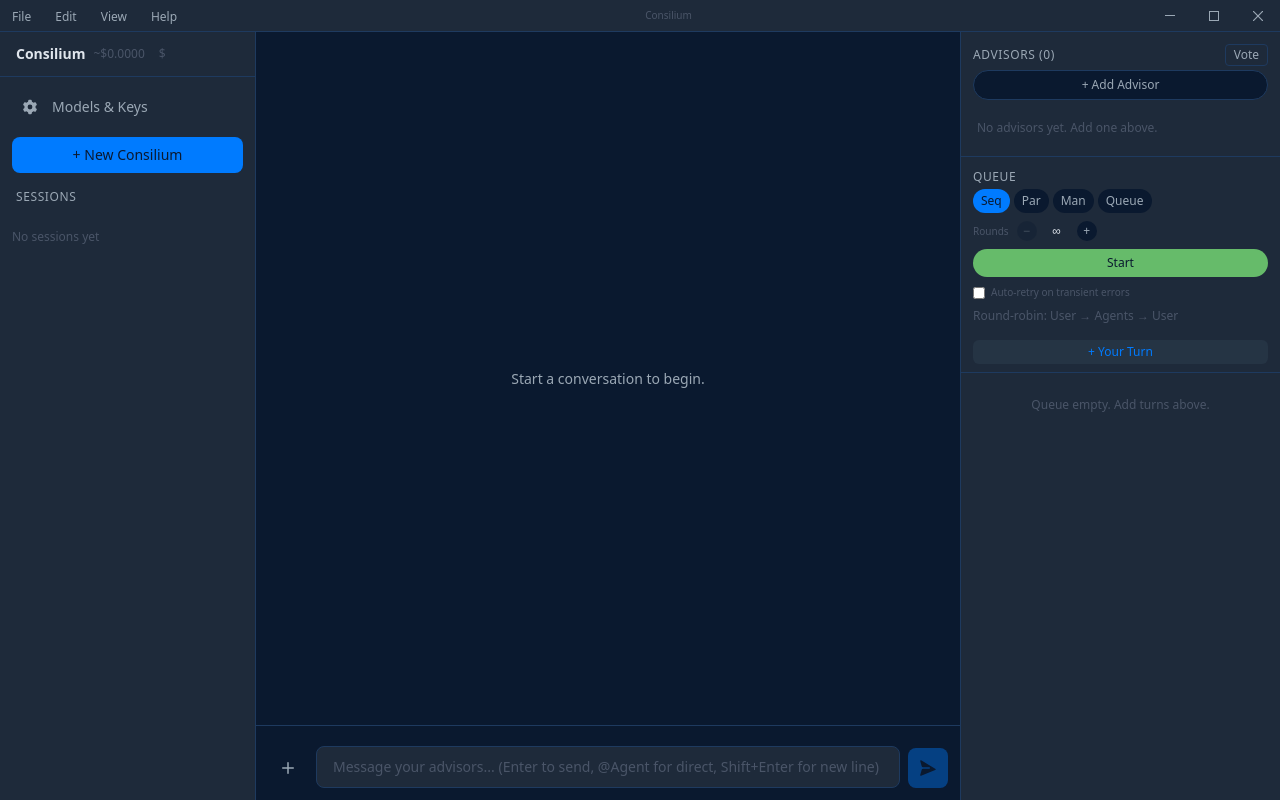
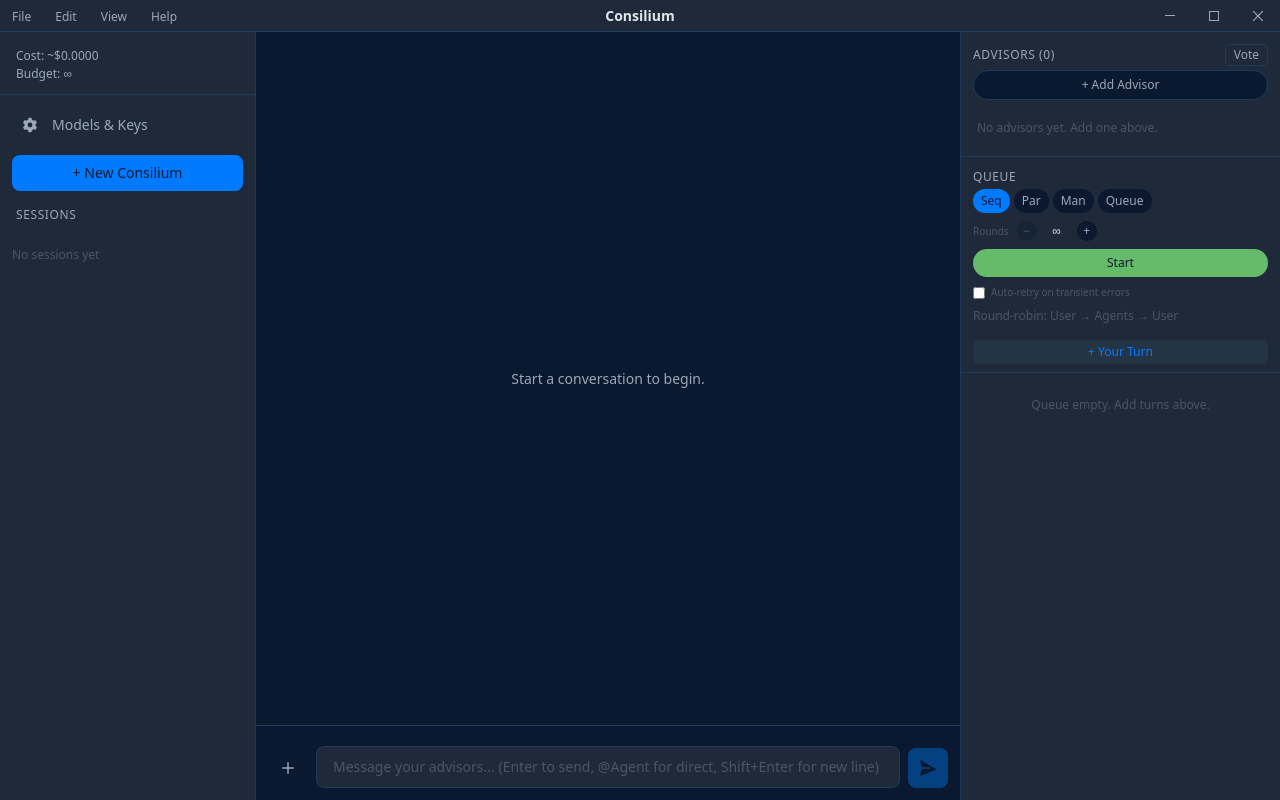
Before and after one commit to FpSilSha/Consilium, a React (Vite) app: page / in a window 1280 px wide. Built offline with nearby package versions, Linux system fonts and the light colour scheme.

Commit message:
feat: redesign budget bar and title bar layout
Move cost/budget under sidebar header, remove duplicate Consilium label.
Center title bar text with absolute positioning. Remove Set Budget from
File menu. Add Developer Tools to View menu and Welcome Tour to Help.

```diff
--- a/src/app/TitleBar.tsx
+++ b/src/app/TitleBar.tsx
@@ -26,7 +26,6 @@ const MENUS: readonly { label: string; items: readonly MenuEntry[] }[] = [
       { label: 'New Consilium', action: 'new-consilium' },
       { separator: true },
       { label: 'Save Session', action: 'save-session' },
-      { label: 'Set Budget', action: 'set-budget' },
       { separator: true },
       { label: 'Quit', action: 'quit' },
     ],
@@ -41,11 +40,14 @@ const MENUS: readonly { label: string; items: readonly MenuEntry[] }[] = [
     label: 'View',
     items: [
       { label: 'Fullscreen', action: 'fullscreen' },
+      { separator: true },
+      { label: 'Developer Tools', action: 'devtools' },
     ],
   },
   {
     label: 'Help',
     items: [
+      { label: 'Welcome Tour', action: 'welcome-tour' },
       { label: 'About Consilium', action: 'about' },
       { separator: true },
       { label: 'Documentation', action: 'docs' },
@@ -90,6 +92,7 @@ export function TitleBar({ onMenuAction }: TitleBarProps): ReactNode {
       windowMaximize(): Promise<void>
       windowClose(): Promise<void>
       openExternal(url: string): Promise<void>
+      toggleDevTools(): Promise<void>
     } }).consiliumAPI
 
     switch (action) {
@@ -99,14 +102,17 @@ export function TitleBar({ onMenuAction }: TitleBarProps): ReactNode {
       case 'save-session':
         saveCurrentSession().catch(() => {})
         break
-      case 'set-budget':
-        document.querySelector<HTMLButtonElement>('[title="Set session budget"]')?.click()
-        break
       case 'edit-config':
         onMenuAction('menu:edit-config')
         break
       case 'fullscreen':
         document.documentElement.requestFullscreen?.().catch(() => {})
+        break
+      case 'devtools':
+        api?.toggleDevTools?.()
+        break
+      case 'welcome-tour':
+        onMenuAction('menu:welcome-tour')
         break
       case 'about':
         onMenuAction('menu:about')
@@ -129,7 +135,7 @@ export function TitleBar({ onMenuAction }: TitleBarProps): ReactNode {
   return (
     <div
       ref={barRef}
-      className="flex h-8 shrink-0 items-center justify-between border-b border-edge-subtle bg-surface-panel"
+      className="relative flex h-8 shrink-0 items-center justify-between border-b border-edge-subtle bg-surface-panel"
       style={{ WebkitAppRegion: 'drag' } as React.CSSProperties}
       onDoubleClick={() => {
         const api = (window as { consiliumAPI?: { windowMaximize(): Promise<void> } }).consiliumAPI
@@ -174,8 +180,13 @@ export function TitleBar({ onMenuAction }: TitleBarProps): ReactNode {
         ))}
       </div>
 
-      {/* Center: app title */}
-      <span className="text-[10px] text-content-disabled">Consilium</span>
+      {/* Center: app title — fixed center regardless of left/right content */}
+      <span
+        className="pointer-events-none absolute text-sm font-semibold text-content-primary"
+        style={{ left: '50%', transform: 'translateX(-50%)' }}
+      >
+        Consilium
+      </span>
 
       {/* Right: window controls (Windows/Linux only) */}
       {!isMac && (
--- a/src/features/budget/BudgetBar.tsx
+++ b/src/features/budget/BudgetBar.tsx
@@ -1,5 +1,6 @@
 import { type ReactNode, useState, useCallback } from 'react'
 import { useStore } from '@/store'
+import { Tooltip } from '@/features/ui/Tooltip'
 import { getSessionTotalCost, isBudgetWarning, isBudgetExceeded, getBudgetUsagePercent } from './budget-engine'
 import { CostBreakdownModal } from './CostBreakdownModal'
 
@@ -39,23 +40,35 @@ export function BudgetBar(): ReactNode {
     setBudgetValue('')
   }, [budgetValue, setSessionBudget])
 
+  const budgetLabel = sessionBudget > 0 ? `$${sessionBudget.toFixed(2)}` : '∞'
+
   return (
-    <div className="flex items-center gap-2">
-      {/* Total cost display — clickable for breakdown */}
+    <div className="flex flex-col gap-0.5 pt-1">
+      {/* Cost — clickable for breakdown */}
+      <Tooltip text="View cost breakdown" position="bottom">
         <button
           onClick={() => setShowBreakdown(true)}
-        className="text-xs text-content-disabled transition-colors hover:text-content-muted"
-        title="Click for cost breakdown"
+          className="text-left text-xs text-content-muted transition-colors hover:text-content-primary"
         >
-        ~${totalCost.toFixed(4)}
+          Cost: ~${totalCost.toFixed(4)}
           {untrackedCount > 0 && (
             <span className="ml-1">+ {untrackedCount} unknown</span>
           )}
         </button>
+      </Tooltip>
 
-      {/* Budget indicator */}
+      {/* Budget — clickable to set */}
+      <div className="flex items-center gap-1.5">
+        <Tooltip text="Click to set session budget" position="bottom">
+          <button
+            onClick={() => setShowBudgetInput(true)}
+            className="text-left text-xs text-content-muted transition-colors hover:text-content-primary"
+            data-action="set-budget"
+          >
+            Budget: {budgetLabel}
+          </button>
+        </Tooltip>
         {sessionBudget > 0 && (
-        <div className="flex items-center gap-1">
           <div className="h-1.5 w-12 rounded-full bg-surface-active">
             <div
               className={`h-full rounded-full transition-all ${
@@ -64,18 +77,8 @@ export function BudgetBar(): ReactNode {
               style={{ width: `${Math.min(usagePercent, 100)}%` }}
             />
           </div>
-          <span className="text-xs text-content-disabled">/${sessionBudget.toFixed(2)}</span>
+        )}
       </div>
-      )}
-
-      {/* Set/change budget button */}
-      <button
-        onClick={() => setShowBudgetInput(true)}
-        className="rounded px-1.5 py-0.5 text-xs text-content-disabled hover:text-content-muted"
-        title="Set session budget"
-      >
-        $
-      </button>
 
       {/* Cost breakdown modal */}
       {showBreakdown && (
--- a/src/features/sidebar/NavSidebar.tsx
+++ b/src/features/sidebar/NavSidebar.tsx
@@ -30,9 +30,8 @@ export function NavSidebar(): ReactNode {
 
   return (
     <aside className="flex h-full w-full flex-col border-r border-edge-subtle bg-surface-panel">
-      {/* Header: logo + cost */}
-      <div className="flex items-center gap-2 border-b border-edge-subtle px-4 py-3">
-        <span className="text-sm font-semibold text-content-primary">Consilium</span>
+      {/* Header: cost + budget */}
+      <div className="flex flex-col border-b border-edge-subtle px-4 py-3">
         <BudgetBar />
       </div>
 
```
Lines whose indentation alone changed are shown as unchanged.
